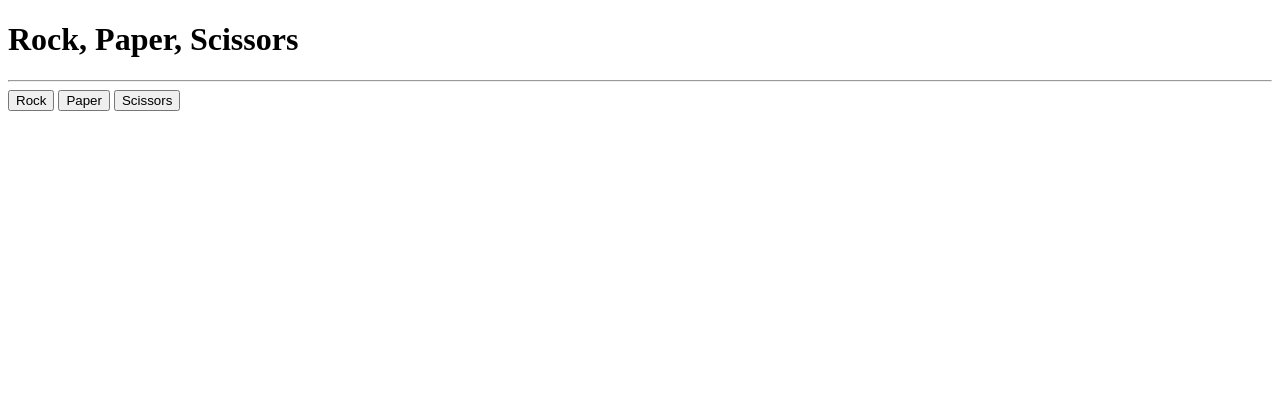
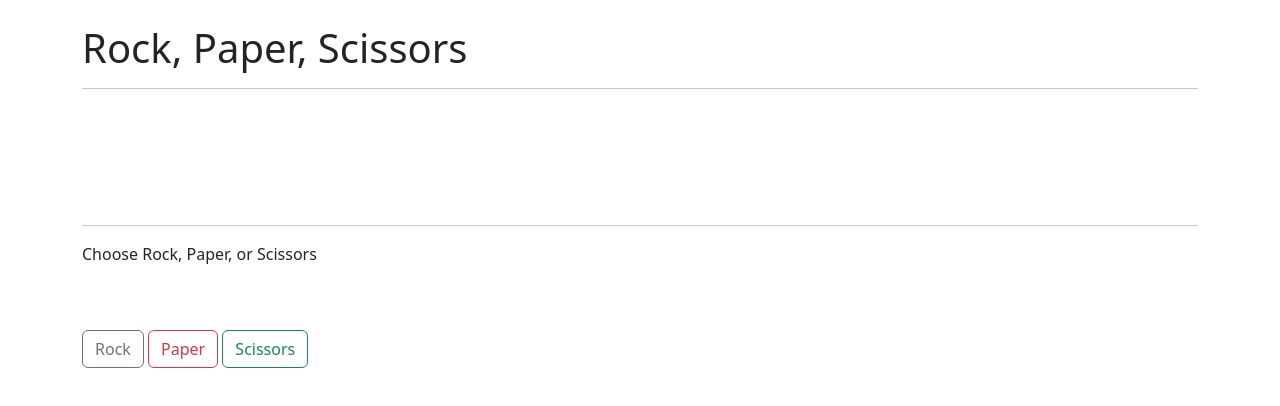
Before and after one commit to indyarocks/go, a plain HTML site: page rock-paper-scissors-web/index.html in a window 1280 px wide. Drawn offline with nearby package versions, Linux system fonts and the light colour scheme.

Commit message:
Bootstrapped CSS page

```diff
--- a/rock-paper-scissors-web/index.html
+++ b/rock-paper-scissors-web/index.html
@@ -5,15 +5,28 @@
     <meta name="viewport"
           content="width=device-width, user-scalable=no, initial-scale=1.0, maximum-scale=1.0, minimum-scale=1.0">
     <meta http-equiv="X-UA-Compatible" content="ie=edge">
+    <!--    CSS Only -->
+    <link href="https://cdn.jsdelivr.net/npm/bootstrap@5.3.0-alpha1/dist/css/bootstrap.min.css" rel="stylesheet"
+          integrity="sha384-GLhlTQ8iRABdZLl6O3oVMWSktQOp6b7In1Zl3/Jr59b6EGGoI1aFkw7cmDA6j6gD" crossorigin="anonymous">
     <title>Rock, Paper, Scissors</title>
 </head>
 <body>
-  <h1>Rock, Paper, Scissors</h1>
-  <hr>
+<div class="container">
+    <h1 class="mt-4">Rock, Paper, Scissors</h1>
+    <hr>
 
+    <p id="player_choice">&nbsp;</p>
+    <p id="computer_choice">&nbsp;</p>
+    <p id="round_result">&nbsp;</p>
 
- <button>Rock</button>
- <button>Paper</button>
- <button>Scissors</button>
+    <hr>
+    <p>Choose Rock, Paper, or Scissors</p>
+    <br>
+    <br>
+
+    <button class="btn btn-outline-secondary">Rock</button>
+    <button class="btn btn-outline-danger">Paper</button>
+    <button class="btn btn-outline-success">Scissors</button>
+</div>
 </body>
 </html>
```
